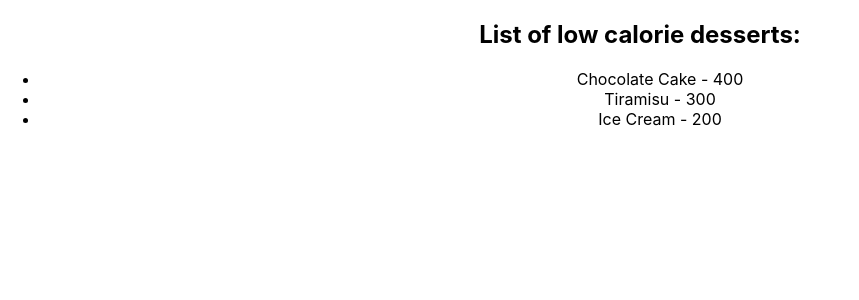
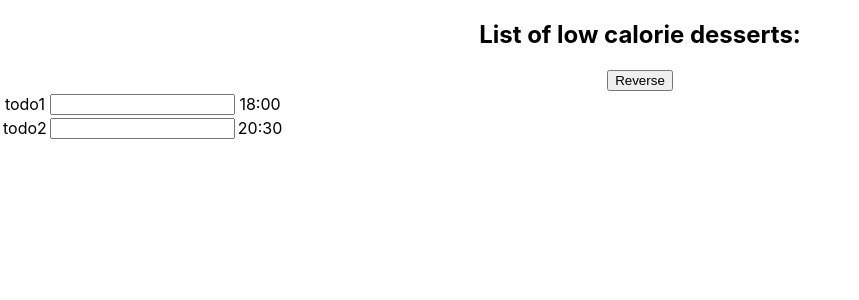
Before and after one commit to lennne/LittleLemonReact, a React (Create React App) app: page / in a window 1280 px wide. Shown: the top 300 px of the page, without its empty margins (0-859 px from the left). Built offline with nearby package versions, Linux system fonts and the light colour scheme.

Commit message:
minor update: using keys for correct element reference in rendering list

```diff
--- a/src/App.tsx
+++ b/src/App.tsx
@@ -1,5 +1,11 @@
+import { useState } from 'react';
 import './App.css';
 import DessertList from './DessertList';
+
+type toDoProps = {
+  id: string;
+  createdAt: string;
+}
 
 const desserts = [
   {
@@ -24,14 +30,47 @@ const desserts = [
   },
 ];
 
+const ToDo = ({id, createdAt}: toDoProps) => (
+  <tr>
+    <td>
+      <label>{id}</label>
+    </td>
+    <input />
+    <td>
+      <label>{createdAt}</label>
+    </td>
+  </tr>
+);
+
 
 function App() {
 
+  const [todos, setTodos] = useState([
+    {
+      id: "todo1",
+      createdAt: "18:00"
+    },
+    {
+      id: "todo2",
+      createdAt: "20:30"
+    }
+  ])
+
+  const reverseOrder = () => {
+    setTodos([...todos].reverse());
+  }
 
   return (
     <div className="App">
       <h2>List of low calorie desserts:</h2>
-      <DessertList data={desserts} />
+      <button onClick={reverseOrder}>Reverse</button>
+      <table>
+        <tbody>
+          {todos.map((todo: toDoProps, index: number) => {
+              return <ToDo id={todo.id} createdAt={todo.createdAt} key={todo.id} />
+          })}
+        </tbody>
+      </table>
     </div>
   );
 }
```
